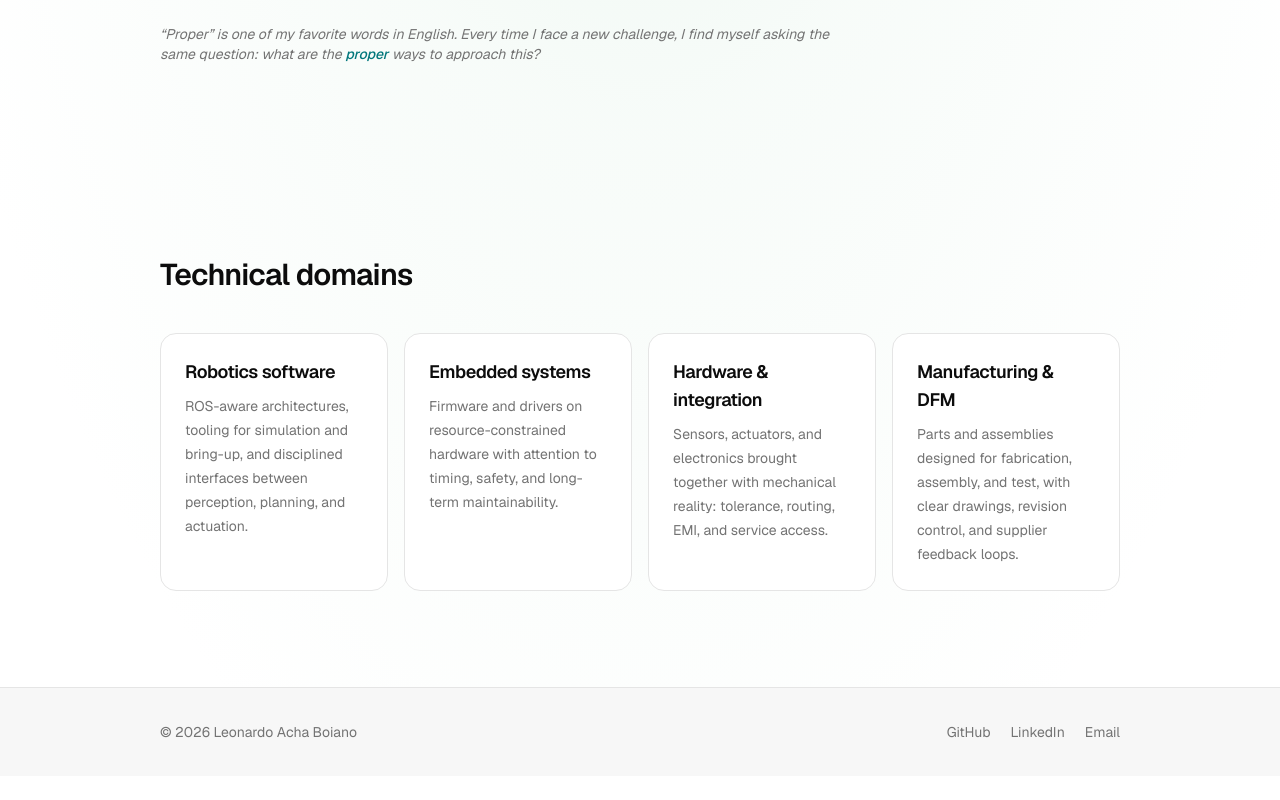
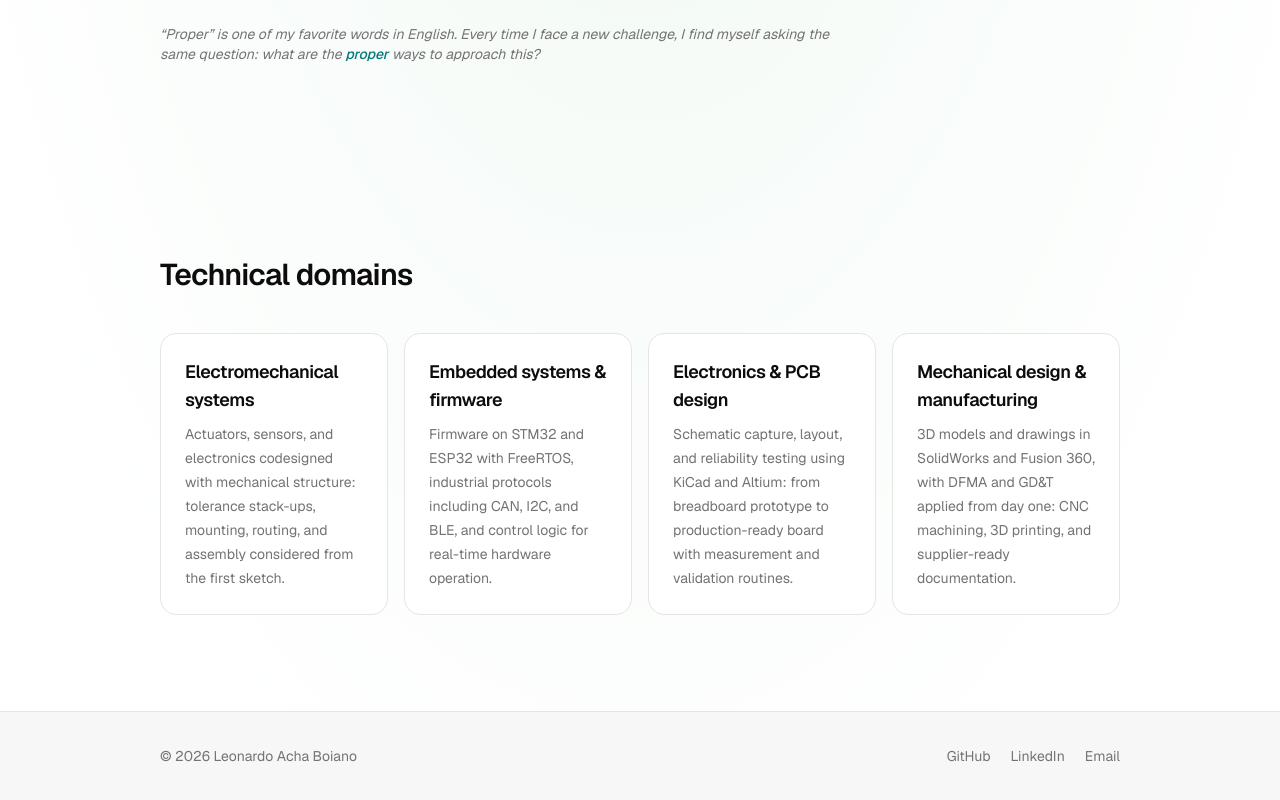
Before and after one commit to leonardoAB1/leonardoachaboiano.com, a Next.js app: page / in a window 1280 px wide. Shown: the part 945-1745 px from the top of the page. Before the commit the page ends 1721 px from the top, so only its background shows below. Built offline with nearby package versions, Linux system fonts and the light colour scheme.

Commit message:
fix: use string concatenation to guarantee spaces around proper spans and respect 80-char line width

```diff
--- a/src/components/home/EngineeringPhilosophy.tsx
+++ b/src/components/home/EngineeringPhilosophy.tsx
@@ -14,28 +14,31 @@ export function EngineeringPhilosophy(): ReactElement {
           </Heading>
           <div className="flex max-w-2xl flex-col gap-6">
             <Text className="text-ink-2" size="md">
-              There are several{" "}
-              <span className="font-medium text-brand">proper</span> ways to
-              solve any engineering problem. A{" "}
-              <span className="font-medium text-brand">proper</span> solution is
-              one considered from every relevant point of view: in accordance
-              with established standards, procedures, and the specifications of
-              the project. The engineer&apos;s role, unlike the
-              scientist&apos;s, is to identify and deliver that solution.
+              {"There are several "}
+              <span className="font-medium text-brand">proper</span>
+              {" ways to solve any engineering problem. A "}
+              <span className="font-medium text-brand">proper</span>
+              {" solution is one considered from every relevant" +
+                " point of view: in accordance with established" +
+                " standards, procedures, and the specifications of" +
+                " the project. The engineer's role, unlike the" +
+                " scientist's, is to identify and deliver that solution."}
             </Text>
             <Text className="text-ink-2" size="md">
-              <span className="font-medium text-brand">Proper</span> means
-              technically sound, but also manufacturable, safe, maintainable,
-              and reproducible. Standards and procedures are not bureaucracy:
-              they are accumulated knowledge about how solutions fail in the
-              real world. Meeting them is the work.
+              <span className="font-medium text-brand">Proper</span>
+              {" means technically sound, but also manufacturable," +
+                " safe, maintainable, and reproducible. Standards and" +
+                " procedures are not bureaucracy: they are accumulated" +
+                " knowledge about how solutions fail in the real world." +
+                " Meeting them is the work."}
             </Text>
           </div>
           <p className="max-w-2xl text-sm italic text-ink-3">
-            &ldquo;Proper&rdquo; is one of my favorite words in English. Every
-            time I face a new challenge, I find myself asking the same question:
-            what are the <span className="font-medium text-brand">proper</span>{" "}
-            ways to approach this?
+            {"“Proper” is one of my favorite words in English." +
+              " Every time I face a new challenge, I find myself asking" +
+              " the same question: what are the "}
+            <span className="font-medium text-brand">proper</span>
+            {" ways to approach this?"}
           </p>
         </AnimatedSection>
       </Container>
--- a/src/components/home/TechnicalDomains.tsx
+++ b/src/components/home/TechnicalDomains.tsx
@@ -17,24 +17,24 @@ interface TechnicalDomain {
 
 const domains: TechnicalDomain[] = [
   {
-    title: "Robotics software",
+    title: "Electromechanical systems",
     description:
-      "ROS-aware architectures, tooling for simulation and bring-up, and disciplined interfaces between perception, planning, and actuation.",
+      "Actuators, sensors, and electronics codesigned with mechanical structure: tolerance stack-ups, mounting, routing, and assembly considered from the first sketch.",
   },
   {
-    title: "Embedded systems",
+    title: "Embedded systems & firmware",
     description:
-      "Firmware and drivers on resource-constrained hardware with attention to timing, safety, and long-term maintainability.",
+      "Firmware on STM32 and ESP32 with FreeRTOS, industrial protocols including CAN, I2C, and BLE, and control logic for real-time hardware operation.",
   },
   {
-    title: "Hardware & integration",
+    title: "Electronics & PCB design",
     description:
-      "Sensors, actuators, and electronics brought together with mechanical reality: tolerance, routing, EMI, and service access.",
+      "Schematic capture, layout, and reliability testing using KiCad and Altium: from breadboard prototype to production-ready board with measurement and validation routines.",
   },
   {
-    title: "Manufacturing & DFM",
+    title: "Mechanical design & manufacturing",
     description:
-      "Parts and assemblies designed for fabrication, assembly, and test, with clear drawings, revision control, and supplier feedback loops.",
+      "3D models and drawings in SolidWorks and Fusion 360, with DFMA and GD&T applied from day one: CNC machining, 3D printing, and supplier-ready documentation.",
   },
 ];
 
```
